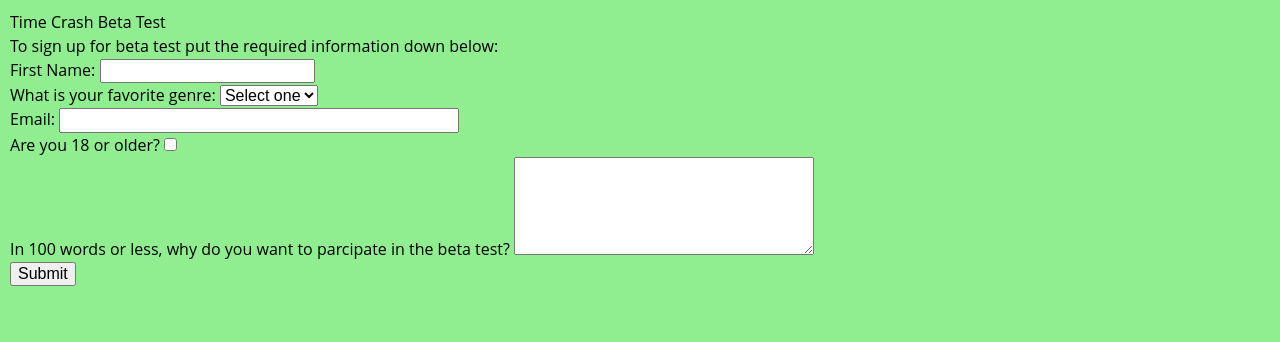
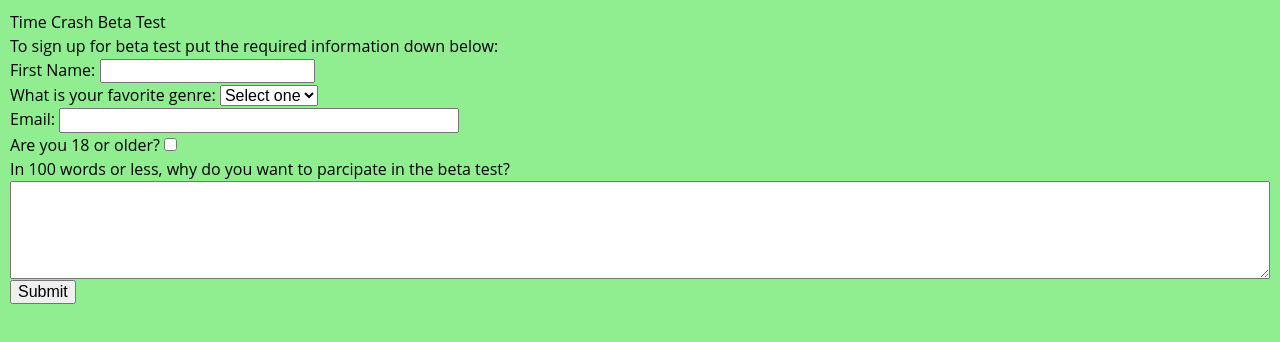
Before and after one commit to leojohnson17/project1, a plain HTML site: page project1formindex.html in a window 1280 px wide. Drawn offline with Linux system fonts and the light colour scheme.

Commit message:
changed to specific colors and added form

```diff
--- a/css/project1index.css
+++ b/css/project1index.css
@@ -6,9 +6,9 @@
      --font-size-xlarge: 1.5rem;
      --font-size-xxlarge: 2rem;
      --line-height:1.5;
-	 --primary-color: #3498db;
-	 --secondary-color: #2ecc71;
-	 --accent-color: #e74c3c;
+	 --primary-color: lightblue;
+	 --secondary-color: blue;
+	 --accent-color: yellow;
 	 --background-color: #ecf0f1;
 	 --text-color: #2c3e50;
 }
@@ -21,3 +21,7 @@
      font-family: 'Lora', 'Raleway', 'Open Sans';
      padding: 10px;
 }
+ form {
+     display: flex;
+     flex-direction: column;
+}
```
